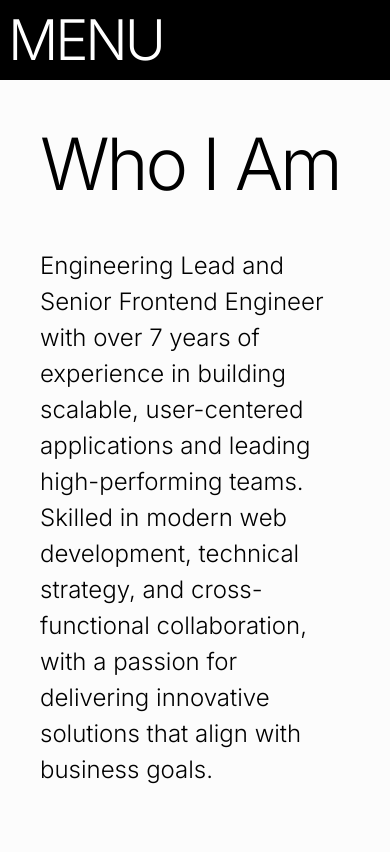
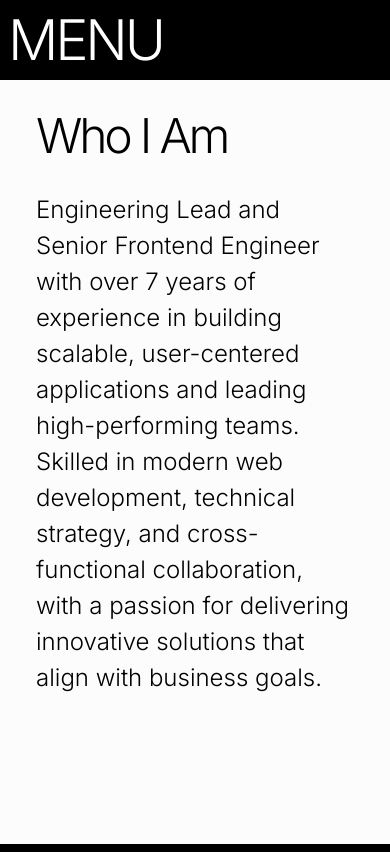
Before and after one commit to ASKyzer/portfolio-vue, a Vue app: page /content/about in a window 390 px wide. Built offline with nearby package versions, Linux system fonts and the light colour scheme.

Commit message:
make header and spacing smaller on phone

```diff
--- a/src/components/AboutSection.vue
+++ b/src/components/AboutSection.vue
@@ -1,6 +1,6 @@
 <template>
   <div class="p-8">
-    <h2 class="main-header mb-12">Who I Am</h2>
+    <h2 class="main-header">Who I Am</h2>
     <p class="section-description text-[1.5rem] font-light">
       Engineering Lead and Senior Frontend Engineer with over 7 years of experience in building
       scalable, user-centered applications and leading high-performing teams. Skilled in modern web
--- a/src/components/ContactSection.vue
+++ b/src/components/ContactSection.vue
@@ -1,6 +1,6 @@
 <template>
   <div class="p-8 w-full">
-    <h1 class="main-header mb-12">Get In Touch</h1>
+    <h1 class="main-header">Get In Touch</h1>
     <div>
       <p class="section-title mb-6">
         Message me
--- a/src/components/EducationSection.vue
+++ b/src/components/EducationSection.vue
@@ -27,7 +27,7 @@ export default defineComponent({
 
 <template>
   <div class="p-8 w-full">
-    <h2 class="main-header mb-12">Where I Studied</h2>
+    <h2 class="main-header">Where I Studied</h2>
     <div v-for="(item, index) of educationItems" :key="index" class="flex flex-col space-y-4 mb-16">
       <h2 class="section-title">
         {{ item.title }}
--- a/src/components/ExperienceSection.vue
+++ b/src/components/ExperienceSection.vue
@@ -51,7 +51,7 @@ export default defineComponent({
 
 <template>
   <div class="p-8 w-full">
-    <h2 class="main-header mb-12">What I Do</h2>
+    <h2 class="main-header">What I Do</h2>
     <div class="flex flex-col space-y-4 mb-16">
       <AccordionComponent :items="accordionItems" backgroundColor="transparent" :flushed="true" />
     </div>
--- a/src/styles.css
+++ b/src/styles.css
@@ -7,7 +7,7 @@
 }
 
 .main-header {
-  @apply font-light leading-none tracking-tight text-[4.5rem];
+  @apply font-light leading-none tracking-tight text-[3rem] md:text-[4.5rem] mb-8 md:mb-12;
 }
 
 .section-title {
--- a/src/views/ContentView.vue
+++ b/src/views/ContentView.vue
@@ -30,7 +30,7 @@ export default defineComponent({
     </div>
 
     <div
-      class="w-full flex-grow bg-background flex items-start lg:items-center justify-center lg:just px-2 md:px-8 py-8 lg:px-24 xl:px-48"
+      class="w-full flex-grow bg-background flex items-start lg:items-center justify-center lg:just px-1 md:px-8 py-4 md:py-8 lg:px-24 xl:px-48"
     >
       <router-view></router-view>
     </div>
```
